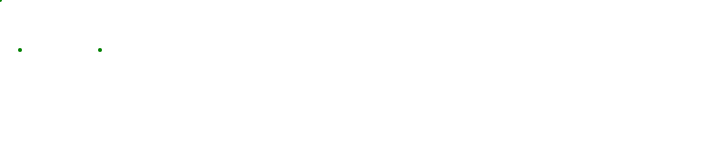
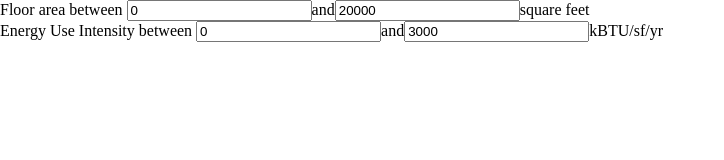
Before and after one commit to bergey/sluice-graph, a plain HTML site: page index.html in a window 1280 px wide. Shown: the whole page, without its empty margins (0-724 px from the left). Drawn offline with Linux system fonts and the light colour scheme.

Commit message:
basic filterForm
A few managed fields.  Currently has internal state, but should expose
all handlers and field values as props.

```diff
--- a/index.html
+++ b/index.html
@@ -11,5 +11,6 @@
 <script src="lib/underscore-min.js"></script>
 <script src="lib/d3.js"></script>
 <script src="js/scatterPlot.js"></script>
+<script src="js/filterForm.js"></script>
 <script src="js/sluice.js"></script>
 </body>
--- /dev/null
+++ b/js/filterForm.js
@@ -0,0 +1,72 @@
+/* global React, document, setInterval */
+
+var filterForm = (function() {
+    "use strict";
+
+    var r = React.DOM;
+
+    var numRange = React.createClass({
+        render: function() {
+            return r.div({},
+                         this.props.text + " between ",
+                         r.input({
+                             type: "number",
+                             value: this.props.min,
+                             onChange: this.props.minChange
+                         }),
+                         "and",
+                         r.input({
+                             type: "number",
+                             value: this.props.max,
+                             onChange: this.props.maxChange
+                         }),
+                         this.props.unit);
+        }
+    });
+
+    var form = React.createClass({
+        render: function() {
+            return r.div({},
+                         numRange({
+                             text: "Floor area",
+                             unit: "square feet",
+                             min: this.state.minSF,
+                             max: this.state.maxSF,
+                             minChange: this.setMinSF,
+                             maxChange: this.setMaxSF,
+                         }),
+                         numRange({
+                             text: "Energy Use Intensity",
+                             unit: "kBTU/sf/yr",
+                             min: this.state.minEui,
+                             max: this.state.maxEui,
+                             minChange: this.setMinEui,
+                             maxChange: this.setMaxEui
+                         }));
+        },
+
+        getInitialState: function() {
+            return {
+                minSF: 0,
+                maxSF: 20000,
+                minEui: 0,
+                maxEui: 3000
+            }
+        },
+
+        setMinSF: function(event) {
+            this.setState({minSF: parseInt(event.target.value)});
+        },
+        setMaxSF: function(event) {
+            this.setState({maxSF: parseInt(event.target.value)});
+        },
+        setMinEui: function(event) {
+            this.setState({minEui: parseInt(event.target.value)});
+        },
+        setMaxEui: function(event) {
+            this.setState({maxEui: parseInt(event.target.value)});
+        }
+    });
+
+    return form;
+})()
--- a/js/scatterPlot.js
+++ b/js/scatterPlot.js
@@ -5,20 +5,58 @@ var scatterPlot = (function() {
 
     var r = React.DOM;
 
-    var testData = [[0,0], [2,5], [10,5], [15,20]];
-
     var plot = React.createClass({
         render: function() {
+            var props = this.props; //  _ methods bind other *this*
+
+            // if props is not set, default scale is linear,
+            // fits range of data to the available space (without padding)
+            var cx, cy;
+            if (props.xScale !== null) {
+                cx = props.xScale;
+            } else {
+                cx = d3.scale.linear()
+                    .domain(d3.extent(props.data, props.xKey))
+                    .range([0, props.width - props.margin.left - props.margin.right]);
+            }
+            if (props.yScale !== null) {
+                cy = props.yScale;
+            } else {
+                cy = d3.scale.linear()
+                    .domain(d3.extent(props.data, props.yKey))
+                    .range([0, props.height - props.margin.top - props.margin.bottom]);
+            }
+
             return r.svg(
-                { width: this.props.width,
-                  height: this.props.height},
-                _.map(testData, function(d,i) {return r.circle({
-                    cx: 10*d[0],
-                    cy: 10*d[1],
-                    r: 2,
-                    key: i,
-                    fill: 'green'});}));
-        }});
+                { width: props.width,
+                  height: props.height},
+                _.map(props.data, function(d,i) {
+                    return r.circle({
+                        cx: cx(props.xKey(d)),
+                        cy: cy(props.yKey(d)),
+                        r: 2,
+                        key: i
+                    });
+                }));
+        },
+
+            getDefaultProps: function() {
+                return {
+                   width: 450,
+                    height: 300,
+                    xKey: _.property('x'),
+                    yKey: _.property('y'),
+                    xScale: null,
+                    yScale: null,
+                    margin: {
+                        left: 20,
+                        right: 20,
+                        top: 20,
+                        bottom: 20
+                    },
+                    data: []
+                };
+            }});
 
     return plot;
 })()
--- a/js/sluice.js
+++ b/js/sluice.js
@@ -5,9 +5,11 @@
 
     var r = React.DOM;
 
-    setInterval(function() {
-        React.renderComponent(
-            scatterPlot(),
-            document.getElementById('example'));
-    }, 500);
+    React.renderComponent(
+            // scatterPlot({
+            //     data: _.map([[0,0], [2,5], [10,5], [15,20]], function(d) {
+            //         return {'x': d[0], 'y': d[1]};
+            //     })}),
+        filterForm(),
+        document.getElementById('example'));
 })();
```
